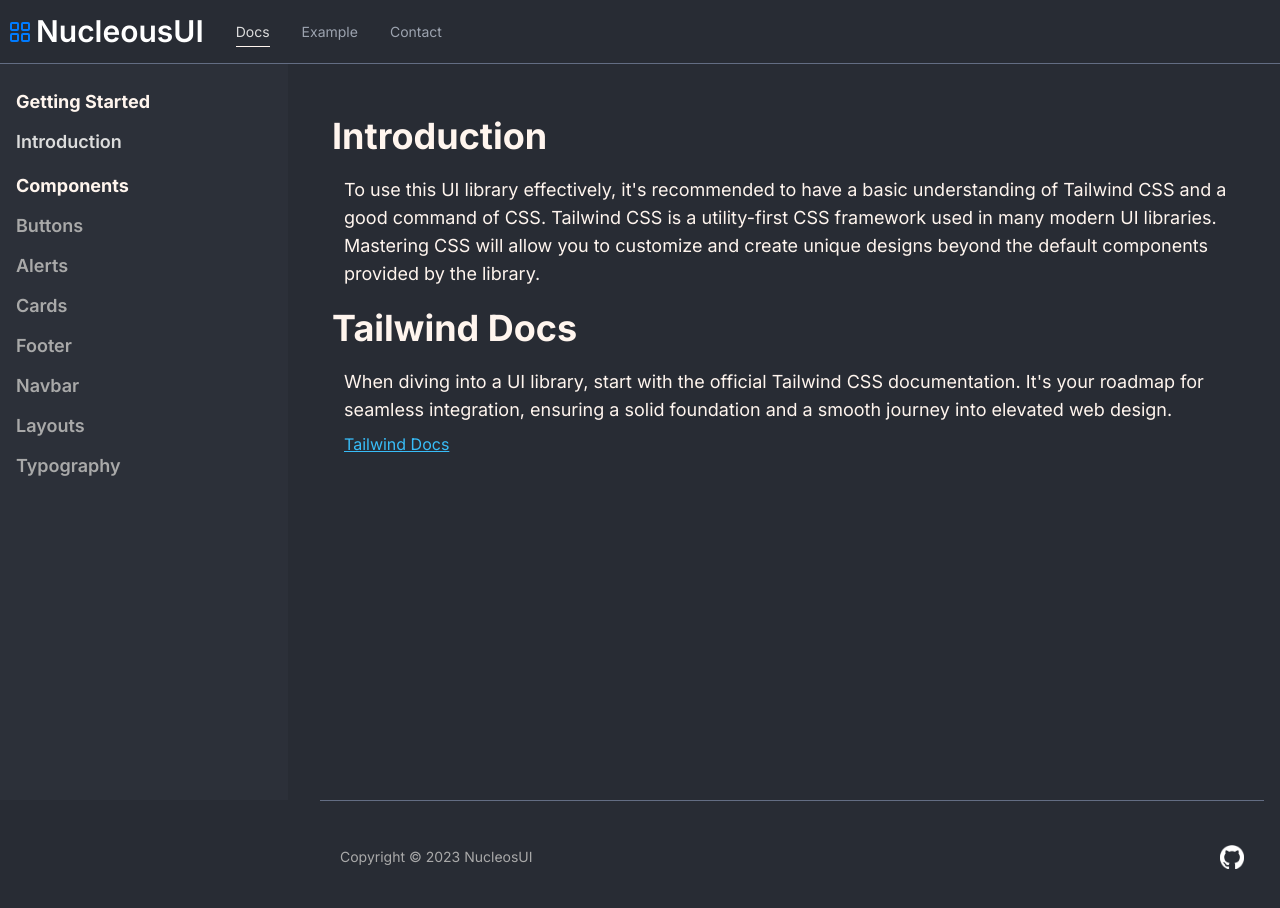
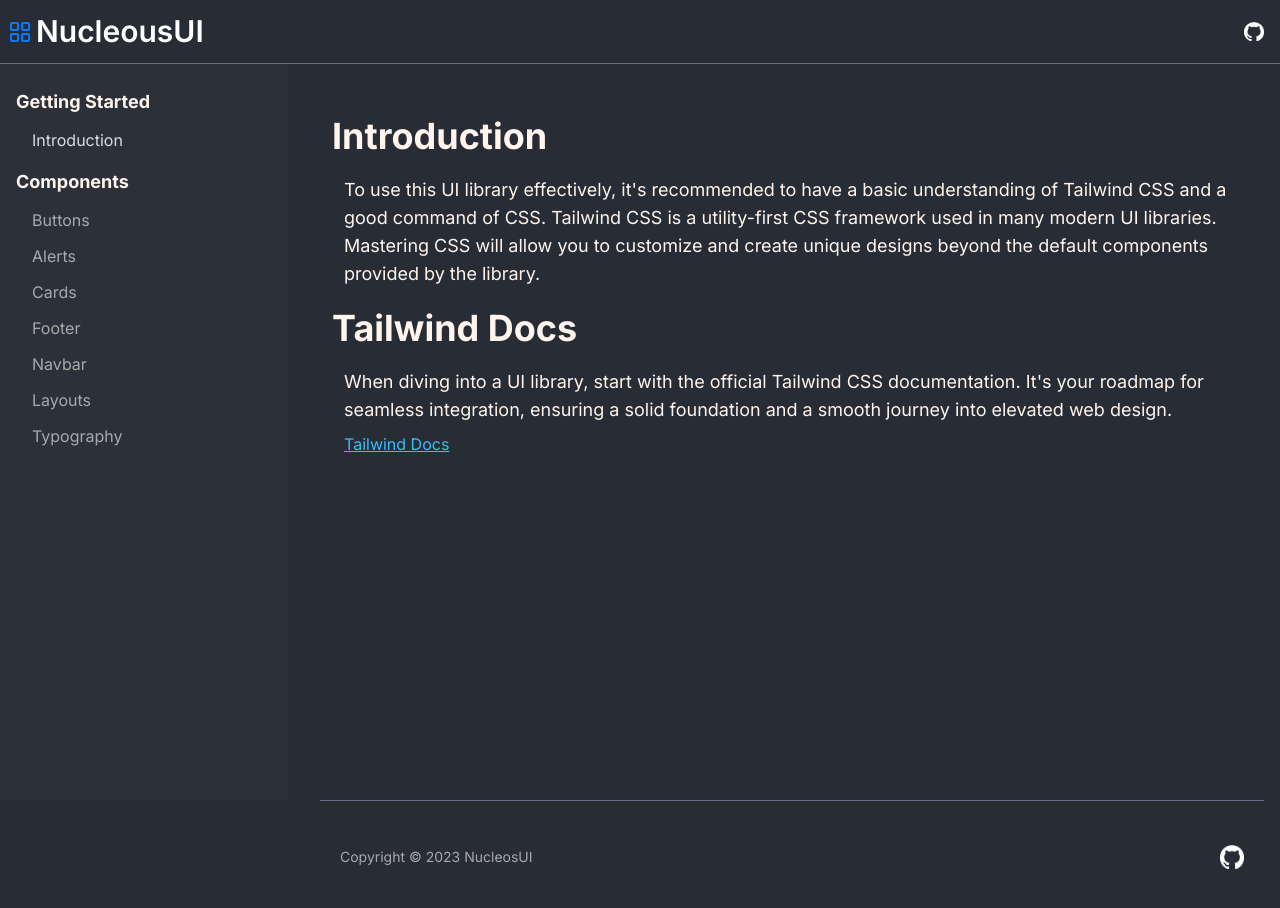
Before and after one commit to justizha/NucleousUI, a Next.js app: page /documentation in a window 1280 px wide. Shown: the top 908 px of the page. Built offline with nearby package versions, Linux system fonts and the light colour scheme.

Commit message:
design : font-size change , layout adjustment

```diff
--- a/src/app/documentation/layout.tsx
+++ b/src/app/documentation/layout.tsx
@@ -1,9 +1,11 @@
 import DocsFooter from "../../components/DocsFooter"
+import DocsNavBar from "../../components/DocsNavbar"
 import PageWrapper from "../../components/PageWrapper"
 import SideBar from "../../components/SideBar"
 export default function Layout({ children }) {
     return (
         <>
+            <DocsNavBar />
             <PageWrapper>
 
                 <div className="mx-auto">
--- /dev/null
+++ b/src/components/DocsNavbar.tsx
@@ -0,0 +1,37 @@
+"use client";
+import { LayoutGrid } from "lucide-react";
+import Link from "next/link";
+import { usePathname } from "next/navigation";
+import { useState } from "react";
+export default function DocsNavBar() {
+    const [isOpen, setIsOpen] = useState(false);
+
+
+
+    const menu = "menu.svg";
+    const close = "close.svg";
+    const NavLink = [
+        { href: "/documentation", title: "Docs" },
+        { href: "/underconstructions", title: "Example" },
+        { href: "/#contact", title: "Contact" }
+    ]
+
+    const path = usePathname()
+
+    return (
+        <header className='w-full h-16 border-b flex justify-between border-main-accent fixed  bg-main-black '>
+            <ul className="flex items-center gap-8 ">
+                <li>
+                    <Link href={'/'} className='font-semibold text-[24px] lg:text-[30px] ml-2 flex gap-1 items-center cursor-pointer text-white'>
+                        <LayoutGrid className="text-main-blue" />    NucleousUI
+                    </Link>
+                </li>
+            </ul>
+            <div className=" flex flex-1 justify-end items-center px-4 gap-2">
+                <a href="https://github.com/justizha/NucleousUI" target="_blank">
+                    <img src="../images/github.png" alt="" className="w-5" />
+                </a>
+            </div>
+        </header >
+    )
+}
--- a/src/components/NavBar.tsx
+++ b/src/components/NavBar.tsx
@@ -7,9 +7,7 @@ import { useState } from "react";
 export default function NavBar() {
     const [isOpen, setIsOpen] = useState(false);
 
-    // const handleClick = () => {
-    //     setIsOpen(!isOpen);
-    // };
+
 
     const menu = "menu.svg";
     const close = "close.svg";
@@ -22,6 +20,11 @@ export default function NavBar() {
     const path = usePathname()
 
     return (
+        <>
+            {path.startsWith('/documentation') ? (
+                <></>
+            ) : (
+
                 <header className='w-full h-16 border-b flex justify-between border-main-accent fixed  bg-main-black '>
                     <ul className="flex items-center gap-8">
                         <li>
@@ -76,18 +79,10 @@ export default function NavBar() {
                             )}
                         </div>
                     </div>
-            {path === '/documentation' ? (
-                <div className="z-50 absolute top-16 lg:hidden py-2 flex items-center bg-main-black border-b border-main-accent w-full">
-                    <button type="button" className="inline-flex items-center p-1 ms-1 text-sm text-white rounded-lg sm:hidden">
-                        <svg className="w-6 h-6" aria-hidden="true" fill="currentColor" viewBox="0 0 20 20" xmlns="http://www.w3.org/2000/svg">
-                            <path clipRule="evenodd" fillRule="evenodd" d="M2 4.75A.75.75 0 012.75 4h14.5a.75.75 0 010 1.5H2.75A.75.75 0 012 4.75zm0 10.5a.75.75 0 01.75-.75h7.5a.75.75 0 010 1.5h-7.5a.75.75 0 01-.75-.75zM2 10a.75.75 0 01.75-.75h14.5a.75.75 0 010 1.5H2.75A.75.75 0 012 10z"></path>
-                        </svg>
-                    </button>
-                    <h3 className="text-main-white">Getting Started </h3>
-                </div>
-            ) :
-                <>
-                </>}
+
                 </header >
+            )}
+        </>
+
     )
 }
--- a/src/components/SideBar.tsx
+++ b/src/components/SideBar.tsx
@@ -36,21 +36,30 @@ export default function SideBar() {
             {/* BACKDROP */}
             {toggle && (
                 <div
-                    className="fixed inset-0 bg-main-gray backdrop-blur-sm bg-opacity-20  lg:hidden"
+                    className="fixed inset-0 bg-main-gray backdrop-blur-sm bg-opacity-20 z-30 lg:hidden"
                     onClick={handleClick}
                 ></div>
             )}
 
             {/* !!SIDEBAR!! */}
-
+            <div className="fixed md:hidden z-0  top-16  py-2 bg-main-black border-b border-main-accent w-full">
+                <div className=" flex items-center">
+                    <button type="button" onClick={handleClick} className="inline-flex items-center p-1 ms-1 text-sm text-white rounded-lg sm:hidden">
+                        <svg className="w-6 h-6" aria-hidden="true" fill="currentColor" viewBox="0 0 20 20" xmlns="http://www.w3.org/2000/svg">
+                            <path clipRule="evenodd" fillRule="evenodd" d="M2 4.75A.75.75 0 012.75 4h14.5a.75.75 0 010 1.5H2.75A.75.75 0 012 4.75zm0 10.5a.75.75 0 01.75-.75h7.5a.75.75 0 010 1.5h-7.5a.75.75 0 01-.75-.75zM2 10a.75.75 0 01.75-.75h14.5a.75.75 0 010 1.5H2.75A.75.75 0 012 10z"></path>
+                        </svg>
+                    </button>
+                    <h3 className="text-main-white">Getting Started </h3>
+                </div>
+            </div>
             <aside className={`fixed sm:hidden lg:block md:top-16 top-0 left-0 md:w-72 w-80 inset-0 z-30 right-auto pb-10 bg-[#2c3039] overflow-y-auto transition-transform ${!toggle ? 'hidden' : 'block'}`}>
                 <div className="flex flex-col m-4">
                     <h1 className="text-lg font-bold text-main-white mb-3 mt-2 active:text-main-white">
                         Getting Started
                     </h1>
 
-                    <ul className=" mb-3">
-                        <li className={`mb-1 text-lg text-main-gray font-semibold hover:text-main-white duration-150 ${path === '/documentation' ? 'activeLink' : ''}`}>
+                    <ul className="ml-4 mb-3">
+                        <li className={`mb-1 text-base text-main-gray  hover:text-main-white duration-150 ${path === '/documentation' ? 'activeLink' : ''}`}>
                             <Link href={'/documentation'}>Introduction</Link>
                         </li>
                     </ul>
@@ -59,13 +68,12 @@ export default function SideBar() {
                         Components {/*  {SegmentRoute} */}
                     </h1>
 
-                    <ul className="">
+                    <ul className="ml-4">
                         {links.map((link) => (
-                            <li className={`mb-3 text-lg text-main-gray font-semibold hover:text-main-white duration-150 ${link.href === path ? 'activeLink' : ''}`} key={link.href}>
+                            <li className={`mb-3 text-base text-main-gray  hover:text-main-white duration-150 ${link.href === path ? 'activeLink' : ''}`} key={link.href}>
                                 <Link
                                     onClick={handleClick}
-                                    href={link.href}
-                                    className="text-lg text-main-gray font-semibold hover:text-main-white duration-150">
+                                    href={link.href}>
                                     {link.title}
                                 </Link>
                             </li>
```
Lines whose indentation alone changed are shown as unchanged.
